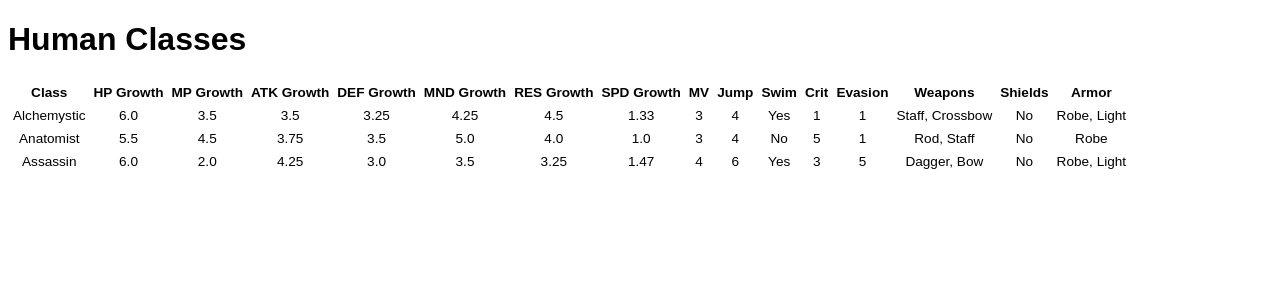
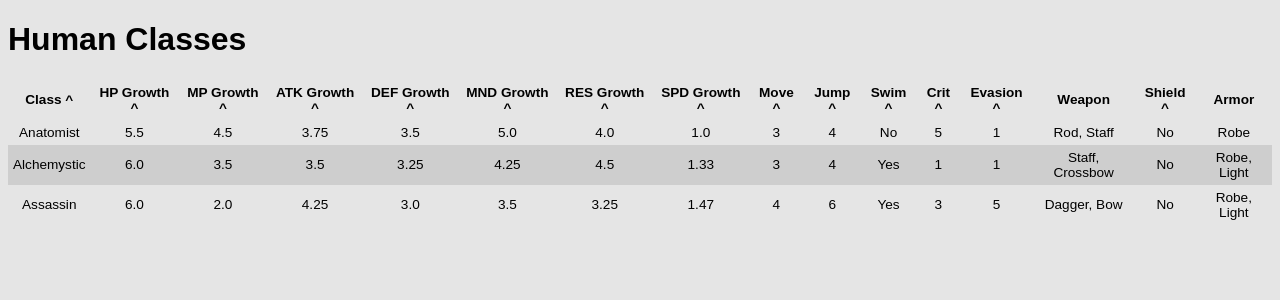
Before and after one commit to martingardner/fel-seal-datatable, a Vue app in the folder vue-fel-seal-table/: page / in a window 1280 px wide. Shown: the top 300 px of the page. Built offline with nearby package versions, Linux system fonts and the light colour scheme.

Commit message:
update data and header sort

```diff
--- a/vue-fel-seal-table/src/App.vue
+++ b/vue-fel-seal-table/src/App.vue
@@ -6,7 +6,6 @@
 
 <script>
 import "./scss/_global.scss";
-import "./scss/_variables.scss";
 
 import Index from "./components/Index.vue";
 
--- a/vue-fel-seal-table/src/components/Index.vue
+++ b/vue-fel-seal-table/src/components/Index.vue
@@ -5,26 +5,14 @@
       <table>
         <thead>
           <tr>
-            <th>Class</th>
-            <th>HP Growth</th>
-            <th>MP Growth</th>
-            <th>ATK Growth</th>
-            <th>DEF Growth</th>
-            <th>MND Growth</th>
-            <th>RES Growth</th>
-            <th>SPD Growth</th>
-            <th>MV</th>
-            <th>Jump</th>
-            <th>Swim</th>
-            <th>Crit</th>
-            <th>Evasion</th>
-            <th>Weapons</th>
-            <th>Shields</th>
-            <th>Armor</th>
+            <th v-for="n in theadNames" :key="n.name">
+              {{n.name}}
+              <span v-if="n.sort" @click="setSortCol(n.sort)">^</span>
+            </th>
           </tr>
         </thead>
         <tbody>
-          <tr v-for="(d, index) in tableData" :key="index">
+          <tr v-for="(d, index) in filteredData" :key="index">
             <td>{{d.class}}</td>
             <td>{{d.hp}}</td>
             <td>{{d.mp}}</td>
@@ -55,8 +43,28 @@ export default {
   name: "Index",
   data() {
     return {
+      theadNames: [
+        { name: "Class", sort: "class" },
+        { name: "HP Growth", sort: "hp" },
+        { name: "MP Growth", sort: "mp" },
+        { name: "ATK Growth", sort: "atk" },
+        { name: "DEF Growth", sort: "def" },
+        { name: "MND Growth", sort: "mnd" },
+        { name: "RES Growth", sort: "res" },
+        { name: "SPD Growth", sort: "spd" },
+        { name: "Move", sort: "mv" },
+        { name: "Jump", sort: "jump" },
+        { name: "Swim", sort: "swim" },
+        { name: "Crit", sort: "crit" },
+        { name: "Evasion", sort: "eva" },
+        { name: "Weapon", sort: null },
+        { name: "Shield", sort: "shield" },
+        { name: "Armor", sort: null }
+      ], //thead names
       tableData: data, //pure version of full data
-      filteredData: data //rendered subset of data
+      filteredData: data, //rendered subset of data
+      sortCol: null, // for header sorting, which col by default
+      sortASC: true // asc / desc
     };
   },
   methods: {
@@ -65,6 +73,20 @@ export default {
     },
     getArrayFormattedData(arr) {
       return arr.join(", ");
+    },
+    setSortCol(colname) {
+      this.sortCol = colname;
+      this.sortASC = !this.sortASC;
+      this.sortFilteredData();
+    },
+    sortFilteredData() {
+      this.filteredData.sort((a, b) => {
+        if (this.sortASC) {
+          return a[this.sortCol] > b[this.sortCol] ? 1 : -1;
+        } else {
+          return a[this.sortCol] > b[this.sortCol] ? -1 : 1;
+        }
+      });
     }
   }
 };
--- a/vue-fel-seal-table/src/data/data.js
+++ b/vue-fel-seal-table/src/data/data.js
@@ -1,4 +1,23 @@
 export default [
+  {
+    param: "anatomist",
+    class: "Anatomist",
+    hp: "5.5",
+    mp: "4.5",
+    atk: "3.75",
+    def: "3.5",
+    mnd: "5.0",
+    res: "4.0",
+    spd: "1.0",
+    mv: 3,
+    jump: 4,
+    swim: false,
+    crit: 5,
+    eva: 1,
+    wpn: ["Rod", "Staff"],
+    shield: false,
+    armor: ["Robe"],
+  },
   {
     param: "alchemystic",
     class: "Alchemystic",
@@ -17,25 +36,6 @@ export default [
     wpn: ["Staff", "Crossbow"],
     shield: false,
     armor: ["Robe", "Light"],
-  },
-  {
-    param: "anatomist",
-    class: "Anatomist",
-    hp: "5.5",
-    mp: "4.5",
-    atk: "3.75",
-    def: "3.5",
-    mnd: "5.0",
-    res: "4.0",
-    spd: "1.0",
-    mv: 3,
-    jump: 4,
-    swim: false,
-    crit: 5,
-    eva: 1,
-    wpn: ["Rod", "Staff"],
-    shield: false,
-    armor: ["Robe"],
   },
   {
     param: "assassin",
--- a/vue-fel-seal-table/src/scss/_global.scss
+++ b/vue-fel-seal-table/src/scss/_global.scss
@@ -1,3 +1,6 @@
+$gray: rgba(0, 0, 0, 0.1);
+$lightblue: rgba(0, 0, 255, 0.1);
+
 html {
   padding: 0;
   margin: 0;
@@ -6,17 +9,31 @@ html {
 
 body {
   font-size: 16px;
+  background-color: $gray;
 }
 
 table {
+  width: 100%;
+  border-spacing: 0px;
+
   thead {
     font-weight: 600;
+  }
+
+  tbody {
+    tr:nth-child(even) {
+      background-color: $gray;
+    }
+
+    tr:hover {
+      background-color: $lightblue;
+    }
   }
 
   td,
   th {
     font-size: 0.85rem;
-    padding: 3px 3px;
+    padding: 5px 5px;
     text-align: center;
   }
 }
```
Also changed, not shown: vue-fel-seal-table/src/scss/_variables.scss (deleted).
